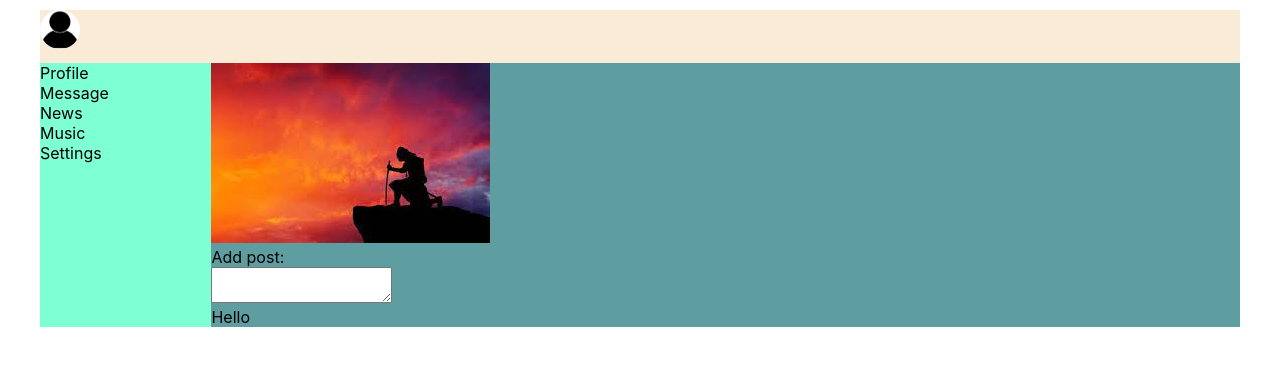
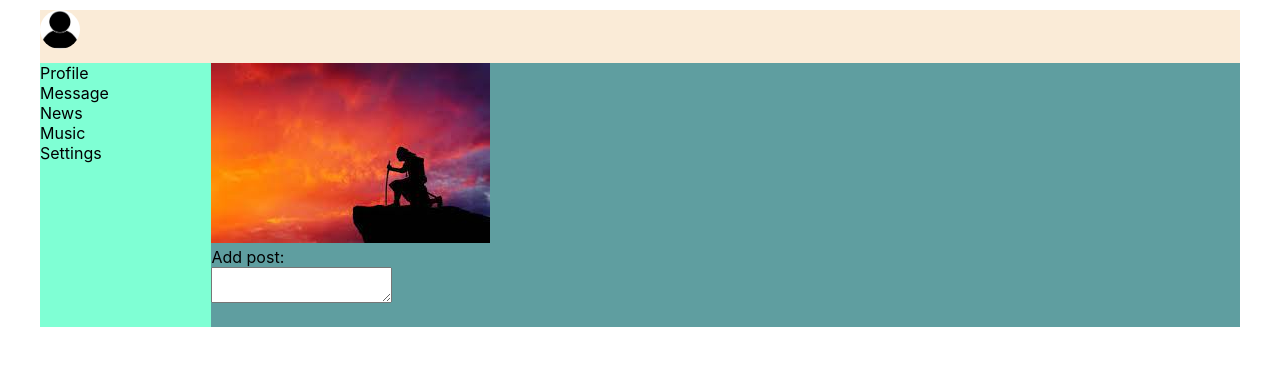
Before and after one commit to AliaksandrLiubanets/sn_typescript, a React (Create React App) app: page / in a window 1280 px wide. Shown: the top 366 px of the page. Built offline with nearby package versions, Linux system fonts and the light colour scheme.

Commit message:
Add tag img in Post component

```diff
--- a/src/components/Profile/AddPost/Posts/Posts.tsx
+++ b/src/components/Profile/AddPost/Posts/Posts.tsx
@@ -2,7 +2,9 @@ import React from "react";
 
 function Posts() {
     return <div>
-        <div>Hello</div>
+        <div>
+            <img />
+        </div>
     </div>
 }
 
```
